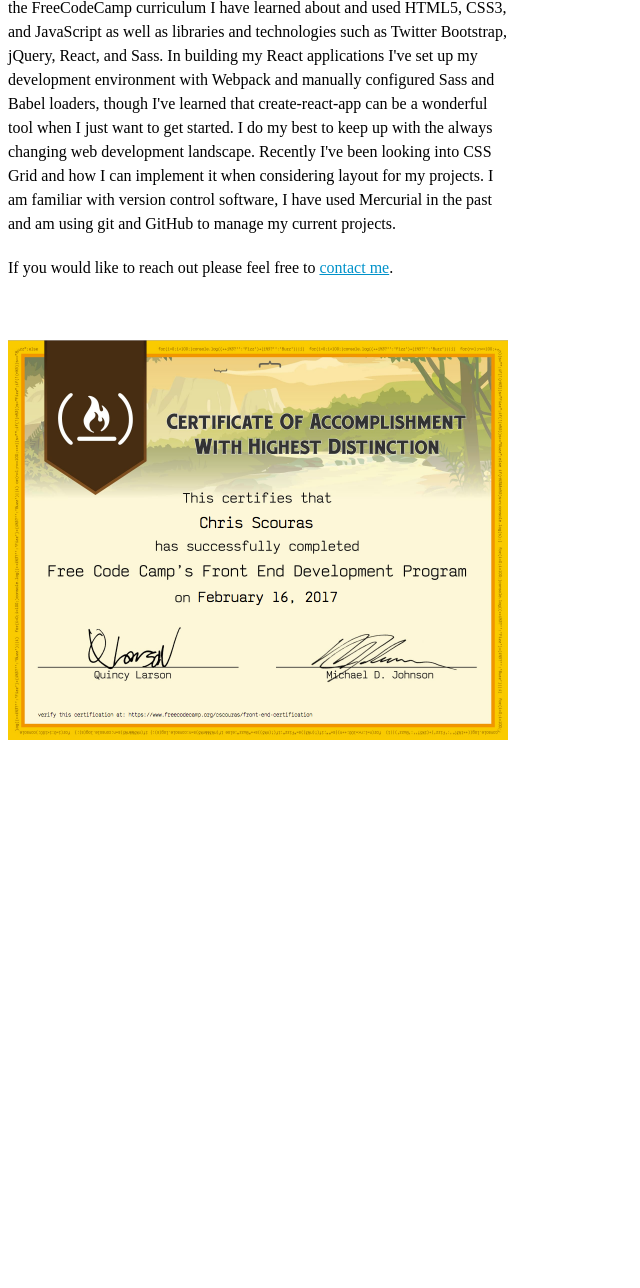
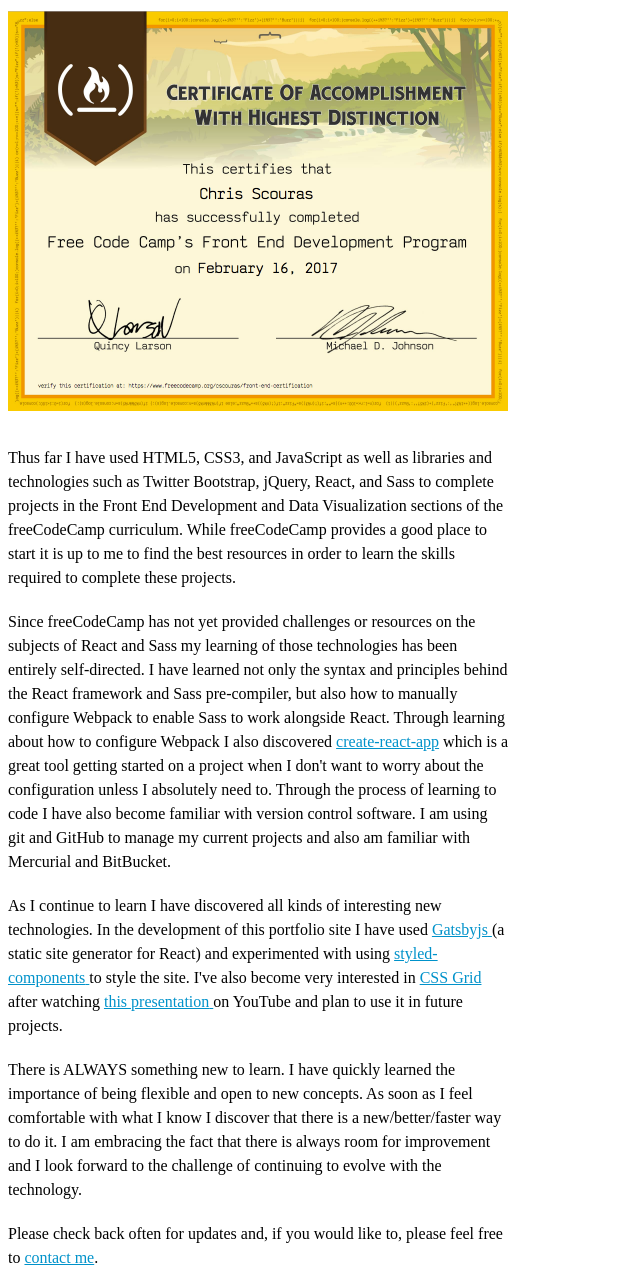
Before and after one commit to cscouras/cscouras.github.io, a Gatsby site: page /about in a window 1280 px wide. Shown: the part 393-1681 px from the top of the page, without its empty margins (0-640 px from the left). Before the commit the page ends 1141 px from the top, so only its background shows below. Built offline with nearby package versions, Linux system fonts and the light colour scheme; Gatsby itself is replaced by a stand-in of ours.

Commit message:
Update home page and About content and fix formatting.

```diff
--- a/package.json
+++ b/package.json
@@ -1,5 +1,5 @@
 {
-  "name": "Chris",
+  "name": "chris-scouras-portfolio",
   "description": "Chris Scouras's FreeCodeCamp Portfolio Site",
   "version": "1.0.0",
   "author": "Chris Scouras <chris.scouras@gmail.com>",
@@ -12,9 +12,7 @@
     "prop-types": "^15.5.10",
     "react-icons": "^2.2.5"
   },
-  "keywords": [
-    "gatsby"
-  ],
+  "keywords": ["gatsby"],
   "license": "MIT",
   "main": "n/a",
   "scripts": {
--- a/src/pages/about.js
+++ b/src/pages/about.js
@@ -1,28 +1,29 @@
-import React from 'react';
-import Link from 'gatsby-link';
-import styled from 'styled-components';
-import ContentContainer from '../components/Content';
-import cert from '../data/images/cert.png';
+import React from 'react'
+import Link from 'gatsby-link'
+import styled from 'styled-components'
+import ContentContainer from '../components/Content'
+import cert from '../data/images/cert.png'
 
 const Certificate = styled.img`
-  margin-top: 10%;
+  margin: 5% 0;
   width: 100%;
   height: auto;
-`;
+`
 
 const About = () =>
   (<ContentContainer>
     <h1>About</h1>
     <h3>I&apos;m Chris Scouras and this is my portfolio site.</h3>
     <p>
-      I am teaching myself how to code utilizing resources online such as{' '}
+      I am teaching myself how to code by utilizing various online resources, primarily{' '}
       <a href="https://freecodecamp.org" target="_blank" rel="noopener noreferrer">
-        FreeCodeCamp
-      </a>{' '}
-      to achieve my goal of becoming a full stack JavaScript developer.
+        freeCodeCamp
+      </a>
+      . My objective is to earn the Full Stack JavaScript certification from freeCodeCamp and to
+      find my first full-time job as a developer.
     </p>
     <p>
-      I have received my{' '}
+      To date I have received my{' '}
       <a
         href="https://www.freecodecamp.org/cscouras/front-end-certification"
         target="_blank"
@@ -30,25 +31,67 @@
       >
         Front End Development certificate
       </a>{' '}
-      from FreeCodeCamp and am currently working through the Data Visualization section of the
+      from freeCodeCamp and am currently working through the Data Visualization section of the
       curriculum. I will continue to update the <Link to="/projects">projects section</Link> of this
       site as I complete projects and earn certifications.
     </p>
+    <Certificate src={cert} alt="FCC Front End Certification" />
     <p>
-      Through the course of my self-directed study and completion of projects in the FreeCodeCamp
-      curriculum I have learned about and used HTML5, CSS3, and JavaScript as well as libraries and
-      technologies such as Twitter Bootstrap, jQuery, React, and Sass. In building my React
-      applications I&apos;ve set up my development environment with Webpack and manually configured
-      Sass and Babel loaders, though I&apos;ve learned that create-react-app can be a wonderful tool
-      when I just want to get started. I do my best to keep up with the always changing web
-      development landscape. Recently I&apos;ve been looking into CSS Grid and how I can implement
-      it when considering layout for my projects. I am familiar with version control software, I
-      have used Mercurial in the past and am using git and GitHub to manage my current projects.
+      Thus far I have used HTML5, CSS3, and JavaScript as well as libraries and technologies such as
+      Twitter Bootstrap, jQuery, React, and Sass to complete projects in the Front End Development
+      and Data Visualization sections of the freeCodeCamp curriculum. While freeCodeCamp provides a
+      good place to start it is up to me to find the best resources in order to learn the skills
+      required to complete these projects.
     </p>
     <p>
-      If you would like to reach out please feel free to <Link to="/contact">contact me</Link>.
+      Since freeCodeCamp has not yet provided challenges or resources on the subjects of React and
+      Sass my learning of those technologies has been entirely self-directed. I have learned not
+      only the syntax and principles behind the React framework and Sass pre-compiler, but also how
+      to manually configure Webpack to enable Sass to work alongside React. Through learning about
+      how to configure Webpack I also discovered{' '}
+      <a
+        href="https://github.com/facebookincubator/create-react-app"
+        target="_blank"
+        rel="noopener noreferrer"
+      >
+        create-react-app
+      </a>{' '}
+      which is a great tool getting started on a project when I don&apos;t want to worry about the
+      configuration unless I absolutely need to. Through the process of learning to code I have also
+      become familiar with version control software. I am using git and GitHub to manage my current
+      projects and also am familiar with Mercurial and BitBucket.
     </p>
-    <Certificate src={cert} alt="FCC Front End Certification" />
-  </ContentContainer>);
+    <p>
+      As I continue to learn I have discovered all kinds of interesting new technologies. In the
+      development of this portfolio site I have used{' '}
+      <a href="https://gatsbyjs.org" target="_blank" rel="noopener noreferrer">
+        Gatsbyjs{' '}
+      </a>
+      (a static site generator for React) and experimented with using{' '}
+      <a href="https://styled-components.com" target="_blank" rel="noopener noreferrer">
+        styled-components{' '}
+      </a>
+      to style the site. I&apos;ve also become very interested in{' '}
+      <a href="https://gridbyexample.com/learn/" target="_blank" rel="noopener noreferrer">
+        CSS Grid
+      </a>{' '}
+      after watching{' '}
+      <a href="" target="_blank" rel="noopener noreferrer">
+        this presentation{' '}
+      </a>
+      on YouTube and plan to use it in future projects.
+    </p>
+    <p>
+      There is ALWAYS something new to learn. I have quickly learned the importance of being
+      flexible and open to new concepts. As soon as I feel comfortable with what I know I discover
+      that there is a new/better/faster way to do it. I am embracing the fact that there is always
+      room for improvement and I look forward to the challenge of continuing to evolve with the
+      technology.
+    </p>
+    <p>
+      Please check back often for updates and, if you would like to, please feel free to{' '}
+      <Link to="/contact">contact me</Link>.
+    </p>
+  </ContentContainer>)
 
-export default About;
+export default About
```
Also changed, not shown: src/data/projects.js (+14 -14 lines), src/pages/index.js (+20 -14 lines).
